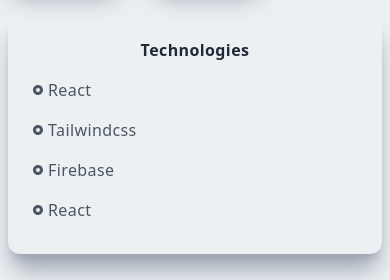
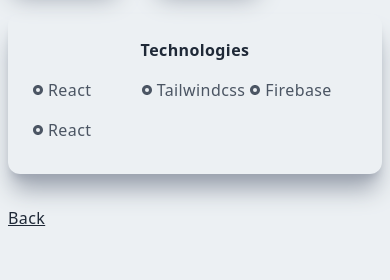
Before and after one commit to SyazzR/SyazzR-github.io, a Next.js app in the folder nextjs-portfolio/: page /property in a window 390 px wide. Shown: the part 443-723 px from the top of the page. Built offline with nearby package versions, Linux system fonts and the light colour scheme.

Commit message:
updated page route

```diff
--- a/nextjs-portfolio/pages/property.jsx
+++ b/nextjs-portfolio/pages/property.jsx
@@ -1,6 +1,7 @@
 import React from 'react'
 import propertyImg from '../public/assets/projects/property.jpg'
 import Image from 'next/image'
+import Link from 'next/link'
 import {RiRadioButtonFill} from 'react-icons/ri'
 
 const property = () => {
@@ -27,7 +28,7 @@
           <div className='col-span-4 md:col-span-1 shadow-xl shadow-gray-400 rounded-xl p-4'>
             <div className='p-2'>
               <p className='text-center font-bold pb-2'>Technologies</p>
-              <div className=''>
+              <div className='grid grid-cols-3 md:grid-cols-1'>
                 <p className='text-gray-600 py-2 flex items-center'><RiRadioButtonFill className='pr-1' />React</p>
                 <p className='text-gray-600 py-2 flex items-center'><RiRadioButtonFill className='pr-1' />Tailwindcss</p>
                 <p className='text-gray-600 py-2 flex items-center'><RiRadioButtonFill className='pr-1' />Firebase</p>
@@ -35,6 +36,9 @@
               </div>
             </div>
           </div>
+          <Link href='/#projects'>
+            <p className='underline cursor-pointer'>Back</p>
+          </Link>
         </div>
     </div>
   )
```
